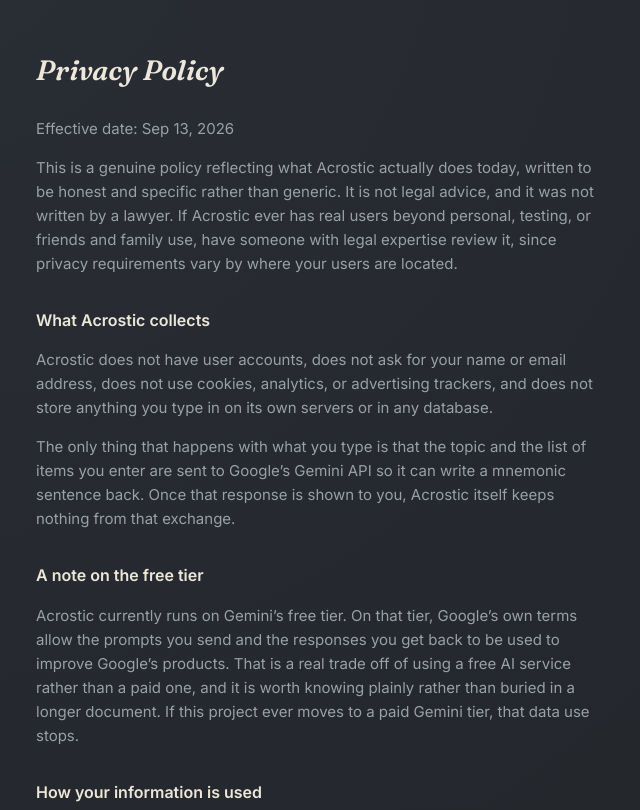
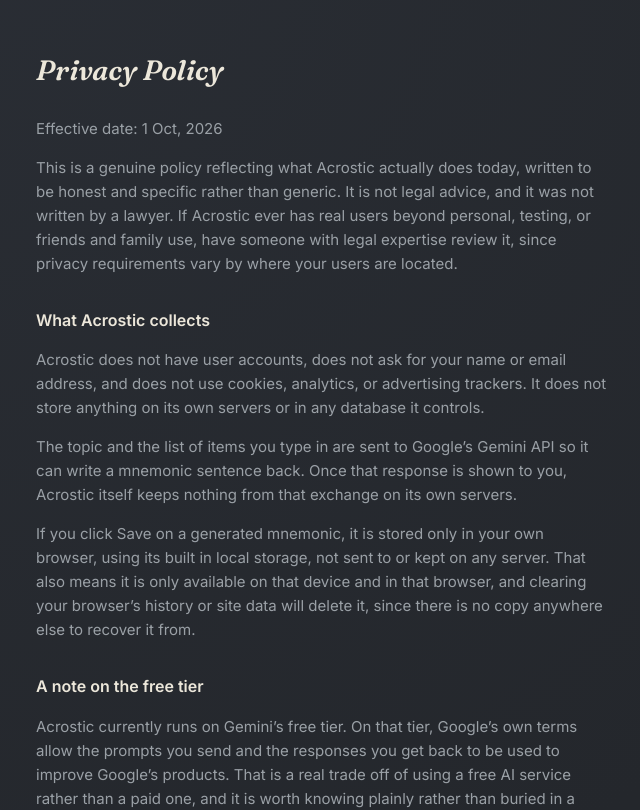
Before and after one commit to laynepasta/acrostic, a Next.js app: page /privacy in a window 1280 px wide. Shown: the top 810 px of the page, without its empty margins (318-958 px from the left). Built offline with nearby package versions, Linux system fonts and the light colour scheme.

Commit message:
Update page.tsx

```diff
--- a/app/privacy/page.tsx
+++ b/app/privacy/page.tsx
@@ -7,7 +7,7 @@
     <div className="legal-page">
       <h1>Privacy Policy</h1>
 
-      <p>Effective date: Sep 13, 2026</p>
+      <p>Effective date: 1 Oct, 2026</p>
 
       <p>
         This is a genuine policy reflecting what Acrostic actually does today, written to be
@@ -19,14 +19,20 @@
 
       <h2>What Acrostic collects</h2>
       <p>
-        Acrostic does not have user accounts, does not ask for your name or email address, does
-        not use cookies, analytics, or advertising trackers, and does not store anything you
-        type in on its own servers or in any database.
+        Acrostic does not have user accounts, does not ask for your name or email address, and
+        does not use cookies, analytics, or advertising trackers. It does not store anything on
+        its own servers or in any database it controls.
       </p>
       <p>
-        The only thing that happens with what you type is that the topic and the list of items
-        you enter are sent to Google&rsquo;s Gemini API so it can write a mnemonic sentence back.
-        Once that response is shown to you, Acrostic itself keeps nothing from that exchange.
+        The topic and the list of items you type in are sent to Google&rsquo;s Gemini API so it
+        can write a mnemonic sentence back. Once that response is shown to you, Acrostic itself
+        keeps nothing from that exchange on its own servers.
+      </p>
+      <p>
+        If you click Save on a generated mnemonic, it is stored only in your own browser, using
+        its built in local storage, not sent to or kept on any server. That also means it is only
+        available on that device and in that browser, and clearing your browser&rsquo;s history
+        or site data will delete it, since there is no copy anywhere else to recover it from.
       </p>
 
       <h2>A note on the free tier</h2>
```
